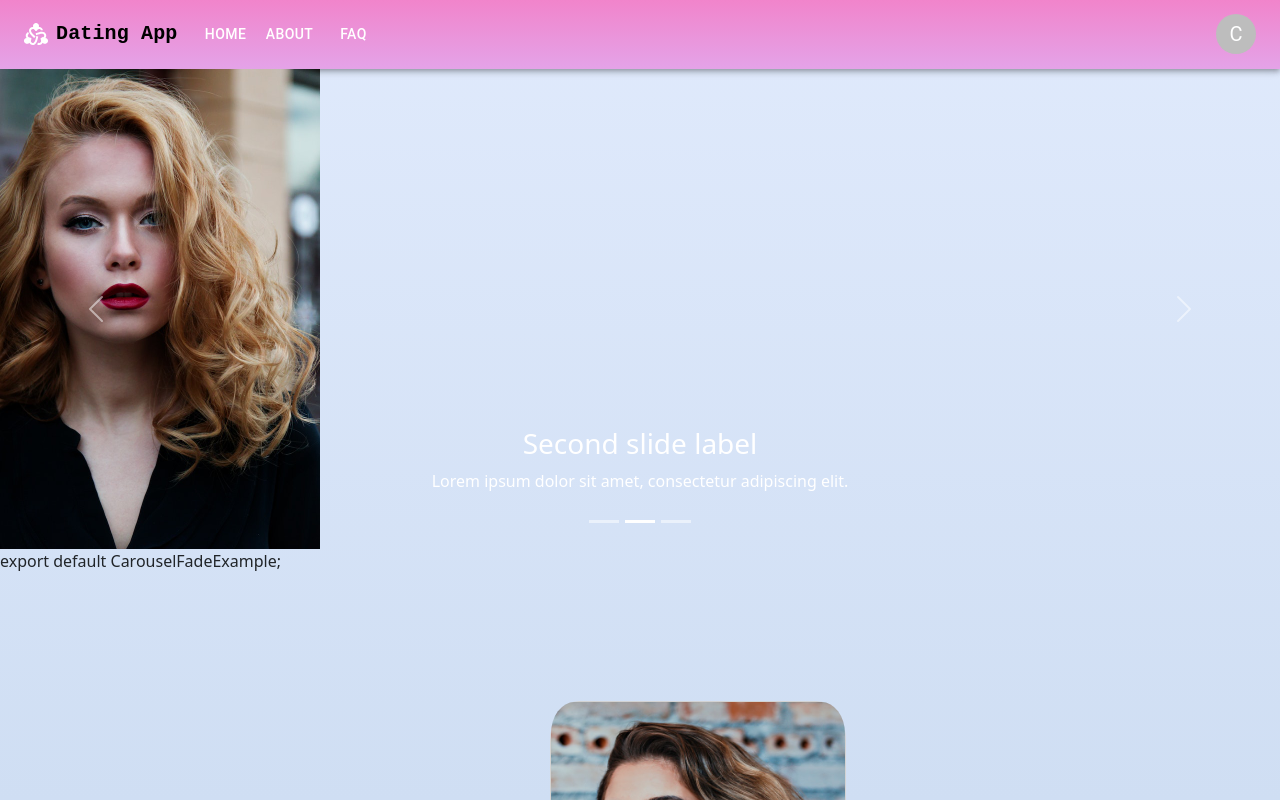
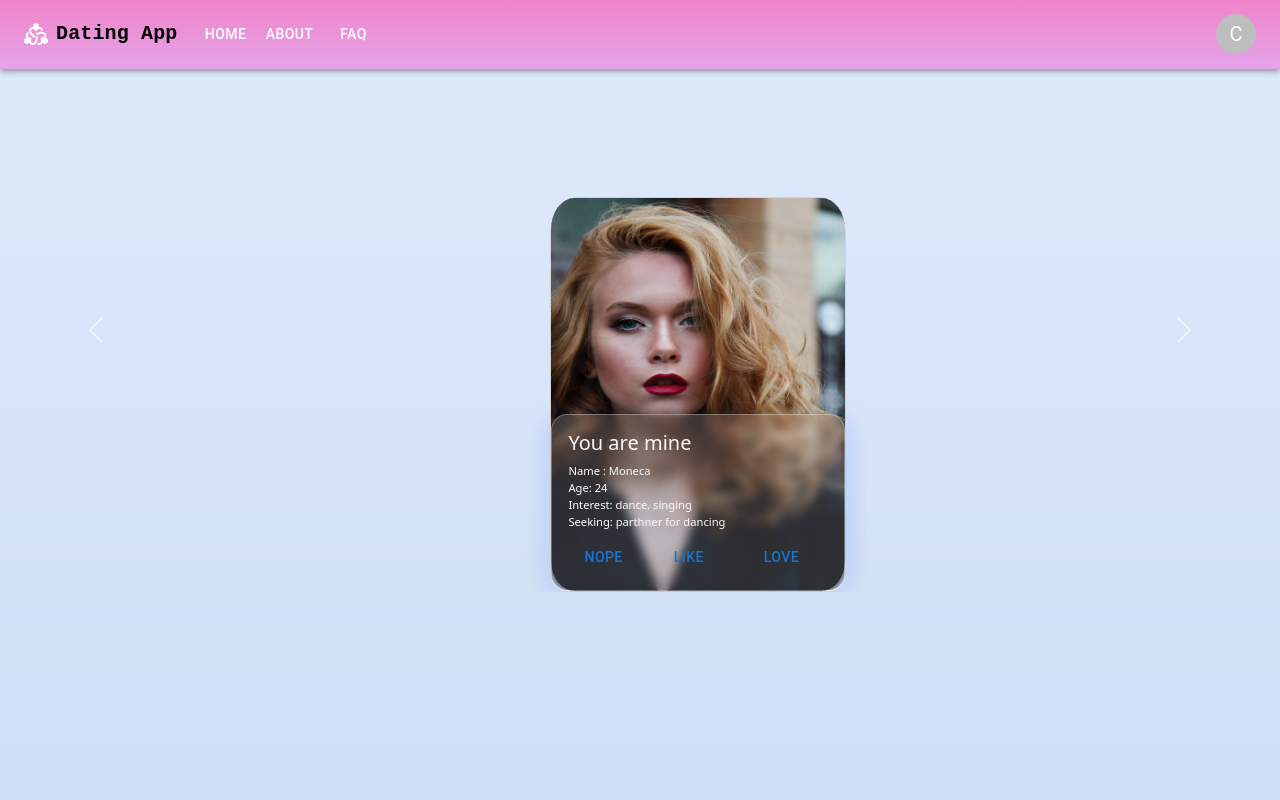
Before and after one commit to MStars-Academy-Github/Team-1, a Next.js app in the folder front-end/dating-app/: page /main in a window 1280 px wide. Shown: the top 800 px of the page. Built offline with nearby package versions, Linux system fonts and the light colour scheme.

Commit message:
feat: slider added

```diff
--- a/front-end/dating-app/pages/main.js
+++ b/front-end/dating-app/pages/main.js
@@ -168,52 +168,14 @@ const ResponsiveAppBar = () => {
         <section className="img-slider">
           <Carousel fade>
             <Carousel.Item>
-              <img
-                className="d-block w-25"
-                src="/images/02.jpg"
-                alt="First slide"
-              />
-              <Carousel.Caption>
-                <h3>First slide label</h3>
-                <p>
-                  Nulla vitae elit libero, a pharetra augue mollis interdum.
-                </p>
-              </Carousel.Caption>
-            </Carousel.Item>
-            <Carousel.Item>
-              <img
-                className="d-block w-25"
-                src="/images/03.jpg"
-                alt="Second slide"
-              />
-
-              <Carousel.Caption>
-                <h3>Second slide label</h3>
-                <p>Lorem ipsum dolor sit amet, consectetur adipiscing elit.</p>
-              </Carousel.Caption>
-            </Carousel.Item>
-            <Carousel.Item>
-              <img
-                className="d-block w-25"
-                src="/images/04.jpg"
-                alt="Third slide"
-              />
-
-              <Carousel.Caption>
-                <h3>Third slide label</h3>
-                <p>
-                  Praesent commodo cursus magna, vel scelerisque nisl
-                  consectetur.
-                </p>
-              </Carousel.Caption>
-            </Carousel.Item>
-          </Carousel>
-          export default CarouselFadeExample;
-        </section>
               <section className="card-section">
                 <div className="kado-badi">
                   <Card
-              style={{ width: "296px", height: "395px", borderRadius: "10%" }}
+                    style={{
+                      width: "296px",
+                      height: "395px",
+                      borderRadius: "10%",
+                    }}
                     className="card-bud"
                   >
                     <Card.Img
@@ -225,8 +187,8 @@ const ResponsiveAppBar = () => {
                       <Card.Title>Hello, dear!</Card.Title>
                       <Card.Text>
                         Name : Jessica <br></br>
-                  Age: 26 <br></br>Interest: reading books <br></br>Seeking:
-                  handsome guy
+                        Age: 26 <br></br>Interest: reading books <br></br>
+                        Seeking: handsome guy
                       </Card.Text>
                       <Button className="like-button">Like</Button>
                       <Button className="love-button">Love</Button>
@@ -235,6 +197,71 @@ const ResponsiveAppBar = () => {
                   </Card>
                 </div>
               </section>
+            </Carousel.Item>
+            <Carousel.Item>
+              <section className="card-section">
+                <div className="kado-badi">
+                  <Card
+                    style={{
+                      width: "296px",
+                      height: "395px",
+                      borderRadius: "10%",
+                    }}
+                    className="card-bud"
+                  >
+                    <Card.Img
+                      variant="center"
+                      src="/images/03.jpg"
+                      className="card-image"
+                    />
+                    <Card.Body className="information-section">
+                      <Card.Title>You are mine</Card.Title>
+                      <Card.Text>
+                        Name : Moneca <br></br>
+                        Age: 24 <br></br>Interest: dance, singing <br></br>
+                        Seeking: parthner for dancing
+                      </Card.Text>
+                      <Button className="like-button">Like</Button>
+                      <Button className="love-button">Love</Button>
+                      <Button className="nope-button">Nope</Button>
+                    </Card.Body>
+                  </Card>
+                </div>
+              </section>
+            </Carousel.Item>
+            <Carousel.Item>
+              <section className="card-section">
+                <div className="kado-badi">
+                  <Card
+                    style={{
+                      width: "296px",
+                      height: "395px",
+                      borderRadius: "10%",
+                    }}
+                    className="card-bud"
+                  >
+                    <Card.Img
+                      variant="center"
+                      src="/images/01.jpg"
+                      className="card-image"
+                    />
+                    <Card.Body className="information-section">
+                      <Card.Title>Should we become friends?</Card.Title>
+                      <Card.Text>
+                        Name : Albania <br></br>
+                        Age: 27 <br></br>Interest: Play golf <br></br>
+                        Seeking: Let's play together
+                      </Card.Text>
+                      <Button className="like-button">Like</Button>
+                      <Button className="love-button">Love</Button>
+                      <Button className="nope-button">Nope</Button>
+                    </Card.Body>
+                  </Card>
+                </div>
+              </section>
+            </Carousel.Item>
+          </Carousel>
+        </section>
       </div>
     </div>
   );
--- a/front-end/dating-app/styles/globals.css
+++ b/front-end/dating-app/styles/globals.css
@@ -133,6 +133,9 @@ a {
   padding-left: 43%;
   color: white;
 }
-.card-bud {
+
+/* cardni ih biy togsgol */
+
+.carousel-indicators {
+  display: none !important;
 }
-/* cardni ih biy togsgol */
```
Also changed, not shown: front-end/dating-app/public/images/01.jpg. Lines whose indentation alone changed are shown as unchanged.
